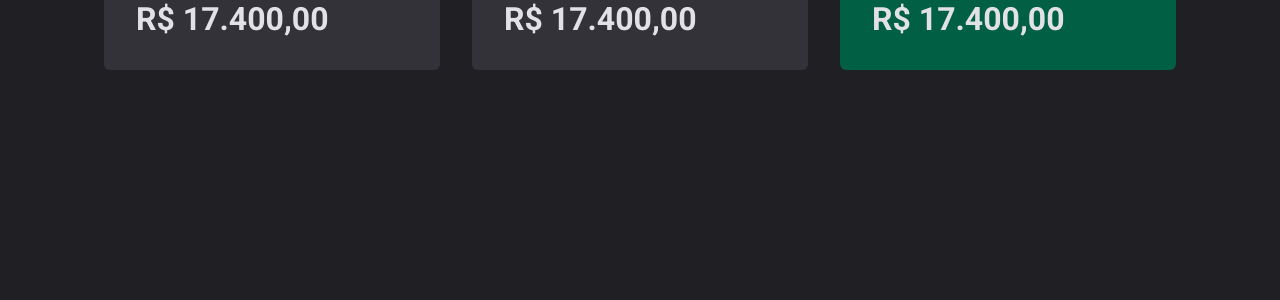
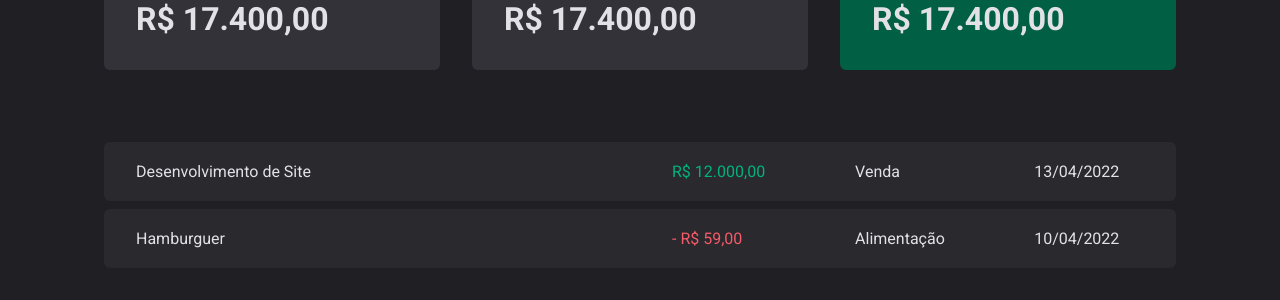
Before and after one commit to marcelopajr/ignite-dt-money, a React (Vite) app: page / in a window 1280 px wide. Shown: the top 300 px of the page. Built offline with nearby package versions, Linux system fonts and the light colour scheme.

Commit message:
feat: add transactions table

```diff
--- a/src/pages/Transactions/index.tsx
+++ b/src/pages/Transactions/index.tsx
@@ -1,11 +1,40 @@
 import { Header } from "../../components/Header";
 import { Summary } from "../../components/Summary";
+
+import {
+  TransactionsContainer,
+  TransactionsTable,
+  PriceHighlight,
+} from "./styles";
 
 export function Transactions() {
   return (
     <div>
       <Header />
       <Summary />
+
+      <TransactionsContainer>
+        <TransactionsTable>
+          <tbody>
+            <tr>
+              <td width="50%">Desenvolvimento de Site</td>
+              <td>
+                <PriceHighlight variant="income">R$ 12.000,00</PriceHighlight>
+              </td>
+              <td>Venda</td>
+              <td>13/04/2022</td>
+            </tr>
+            <tr>
+              <td width="50%">Hamburguer</td>
+              <td>
+                <PriceHighlight variant="outcome">- R$ 59,00</PriceHighlight>
+              </td>
+              <td>Alimentação</td>
+              <td>10/04/2022</td>
+            </tr>
+          </tbody>
+        </TransactionsTable>
+      </TransactionsContainer>
     </div>
   );
 }
--- a/src/pages/Transactions/styles.ts
+++ b/src/pages/Transactions/styles.ts
@@ -0,0 +1,41 @@
+import styled from "styled-components";
+
+export const TransactionsContainer = styled.main`
+  width: 100%;
+  max-width: 1120px;
+  margin: 4rem auto 0;
+  padding: 0 1.5rem;
+`;
+
+export const TransactionsTable = styled.table`
+  width: 100%;
+  border-collapse: separate;
+  border-spacing: 0 0.5rem;
+  /* margin-top: 1.5rem; */
+
+  td {
+    padding: 1.25rem 2rem;
+    background: ${(props) => props.theme["gray-700"]};
+
+    &:first-child {
+      border-top-left-radius: 6px;
+      border-bottom-left-radius: 6px;
+    }
+
+    &:last-child {
+      border-top-right-radius: 6px;
+      border-bottom-right-radius: 6px;
+    }
+  }
+`;
+
+interface PriceHighlightProps {
+  variant: "income" | "outcome";
+}
+
+export const PriceHighlight = styled.span<PriceHighlightProps>`
+  color: ${(props) =>
+    props.variant === "income"
+      ? props.theme["green-300"]
+      : props.theme["red-300"]};
+`;
```
